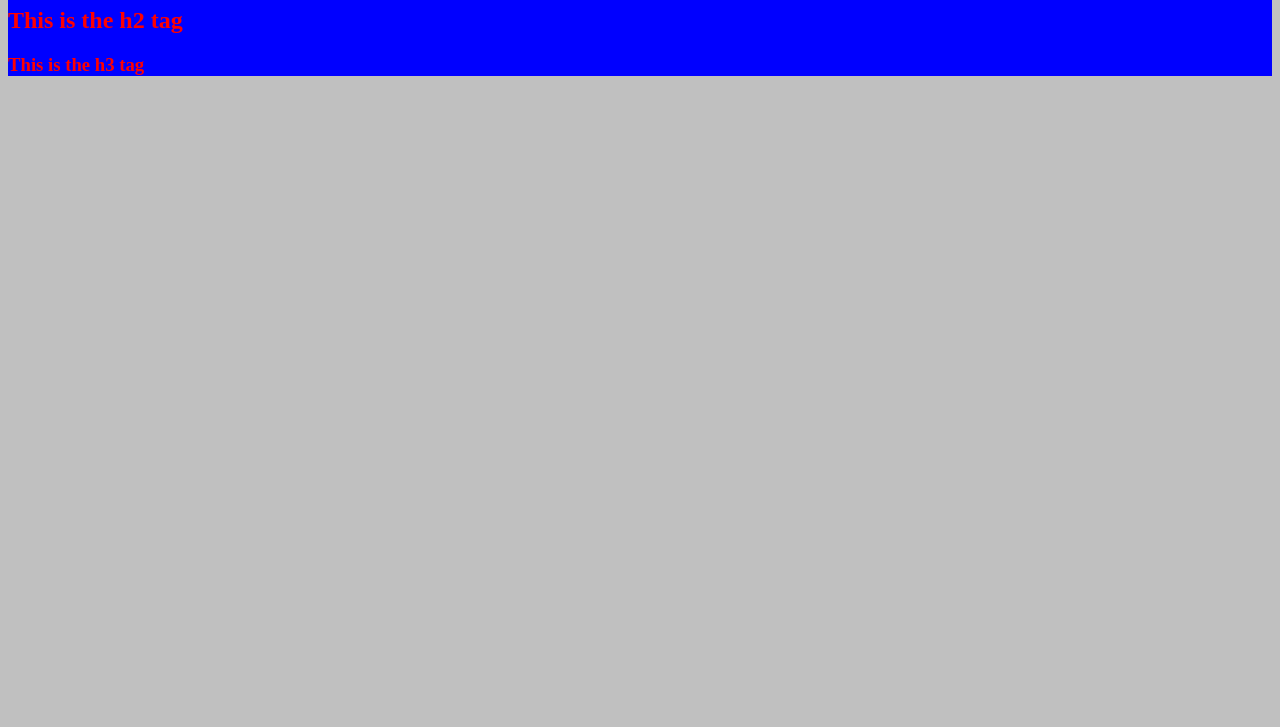
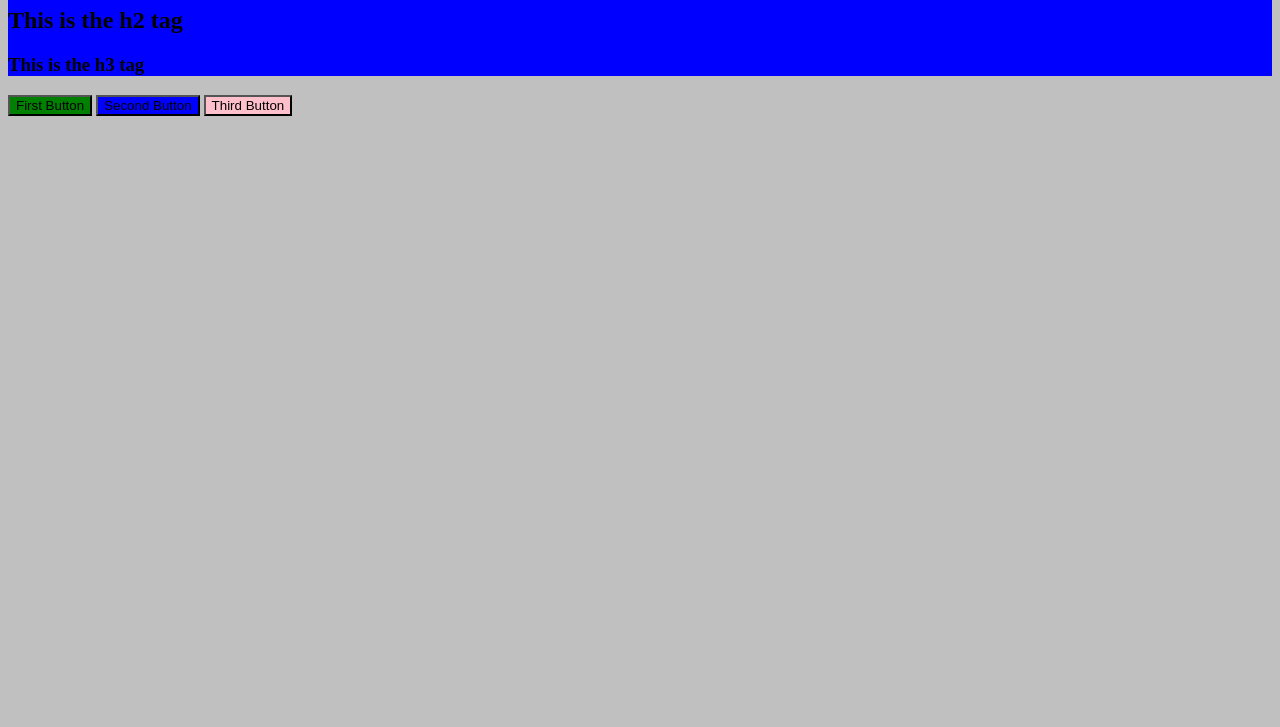
Before and after one commit to Dhruba545/css_practice, a plain HTML site: page index.html in a window 1280 px wide. Shown: the part 73-800 px from the top of the page. Drawn offline with Linux system fonts and the light colour scheme.

Commit message:
Finish that how to use css style on html

```diff
--- a/index.css
+++ b/index.css
@@ -1,9 +1,18 @@
 .silver{
     background-color: silver;
 }
-#first_div{
+#box{
     background-color: blue;
 }
-.heading{
+/* .heading {
     color: red;
+
+} */
+
+h1 , h2 , h3 {  /* multiple select*/
+    collor: red ;
 }
+
+.button1{
+    background-color: green;
+}
--- a/index.html
+++ b/index.html
@@ -5,11 +5,16 @@
     <meta name="viewport" content="width=device-width, initial-scale=1.0">
     <link rel="stylesheet" href="index.css">
     <title> Practice css </title>
+    <style>
+        button{
+            background-color: blue;
+        }
+    </style>
 </head>
 <body class="silver">
 
 
-   <div id="first_div">
+   <div id="box">
 
 
    <h1 class="heading">
@@ -24,5 +29,9 @@
 
    </div>
 
+   <button class="button1">First Button</button>
+   <button>Second Button</button>
+   <button style="background-color:pink;">Third Button</button>
+
 </body>
 </html>
```
